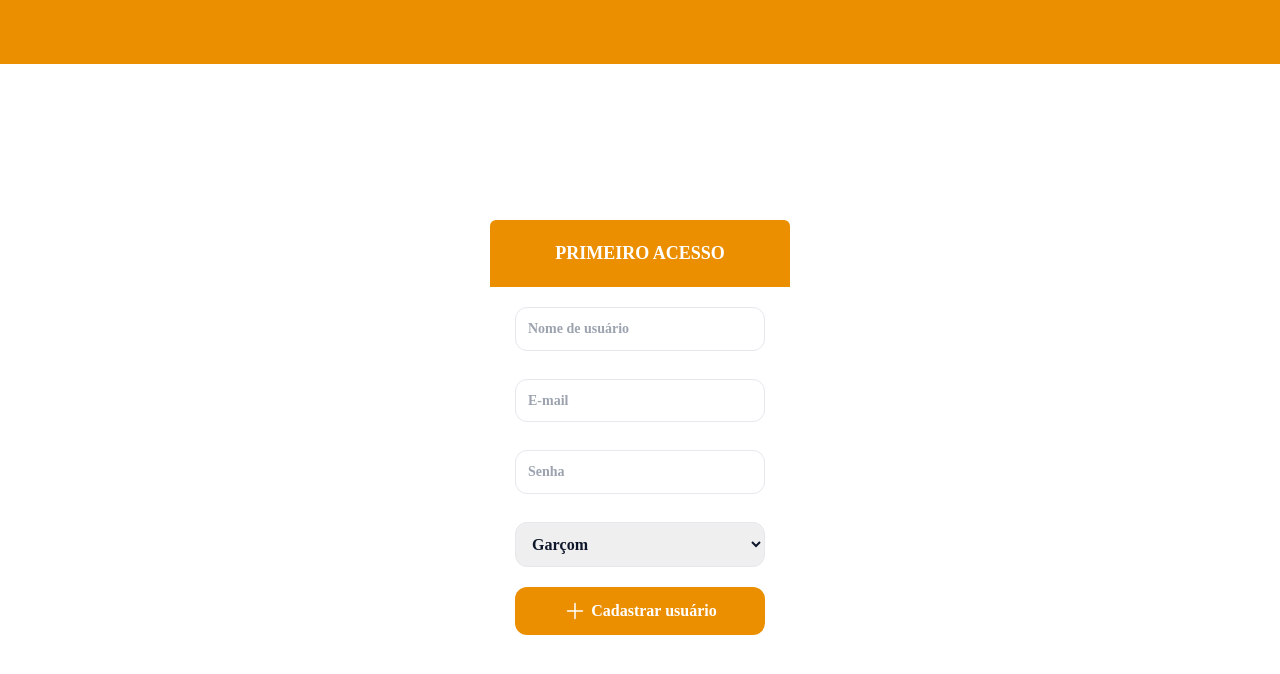
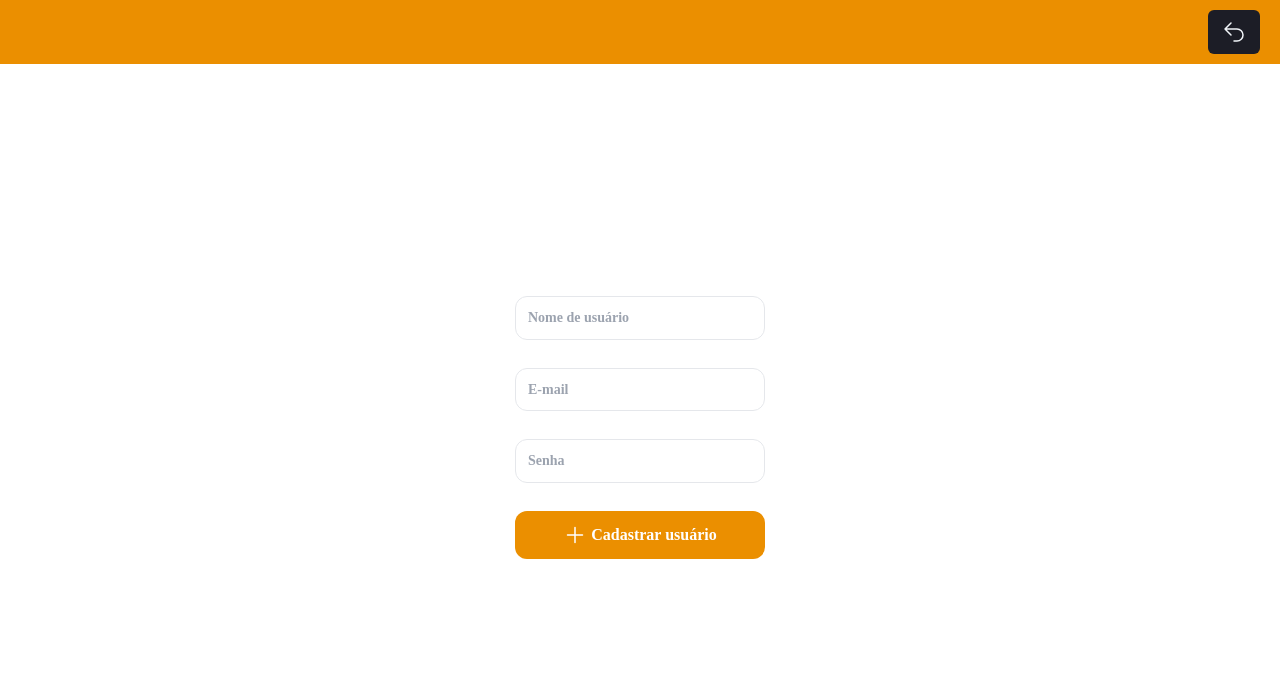
Before and after one commit to maracajaurn/comanda-menu-v3, a React (Create React App) app: page /first_access in a window 1280 px wide. Shown: the top 674 px of the page. Built offline with nearby package versions, Linux system fonts and the light colour scheme; no server answers.

Commit message:
refatorando página de primeiro acesso

```diff
--- a/src/pages/firstAccess/index.jsx
+++ b/src/pages/firstAccess/index.jsx
@@ -1,4 +1,5 @@
-import { useState } from "react";
+import { useState, useCallback } from "react";
+import { useNavigate } from "react-router-dom";
 import toast from "react-hot-toast";
 
 import { useLoader } from "../../contexts";
@@ -9,6 +10,8 @@ import { Plus } from "../../libs/icons"
 import { LoginService } from "../../service/login/LoginService";
 
 export const FirstAccess = () => {
+    const navigate = useNavigate();
+
     const { setLoading } = useLoader();
     setLoading(false);
 
@@ -16,35 +19,39 @@ export const FirstAccess = () => {
         username: "",
         email: "",
         password: "",
-        func: "garcom",
+        func: "admin",
     });
 
     const handleInput = (field, event) => {
         setValue(prev => ({ ...prev, [field]: event.target.value }));
     };
 
-    const create_user = async () => {
+    const create_user = useCallback(() => {
         setLoading(true);
 
-        await LoginService.firt_access(value)
+        LoginService.firt_access(value)
             .then((result) => {
-                toast.success(result.message);
-                setValue(prev => ({ ...prev, password: "", email: "", username: "" }));
-                return setLoading(false);
+                if (result.status) {
+                    toast.success(result.message);
+                    navigate("/login");
+                    return
+                };
+
+                toast.error(result.message);
+                setLoading(false);
+                return
             })
             .catch((error) => {
-                return toast.error(error.message);
+                toast.error(error.message);
+                return
             });
-    };
+    }, [value]);
 
     return (
         <>
-            <Navbar />
+            <Navbar url="Primeiro acesso" />
 
             <div className="bg-white min-h-[300px] w-[300px] pb-5 rounded-md flex justify-center items-center flex-col gap-5 overflow-hidden">
-                <div className="p-5 bg-[#EB8F00] w-full">
-                    <h6 className="text-white text-center font-bold uppercase text-[18px]">Primeiro acesso</h6>
-                </div>
                 <label className="text-slate-700 text-sm font-bold mb-2">
                     <input
                         type="text"
@@ -75,19 +82,6 @@ export const FirstAccess = () => {
                     />
                 </label>
 
-                <label className="flex flex-col text-slate-900 font-semibold">
-                    <select className="w-[250px] border p-3 rounded-xl"
-                        id={value.func}
-                        name="func"
-                        value={value.func}
-                        onChange={(e) => handleInput("func", e)}>
-                        <option value={`garcom`} >Garçom</option>
-                        <option value={`barmen`} >Barmen</option>
-                        <option value={`cozinha`} >Cozinha</option>
-                        <option value={`admin`} >Administrador</option>
-                    </select>
-                </label>
-
                 <button className="flex gap-1 justify-center w-[250px] p-3 font-semibold text-white rounded-xl bg-[#EB8F00] hover:bg-[#1C1D26] transition-all delay-75"
                     onClick={() => create_user()}
                 ><Plus /> Cadastrar usuário</button>
```
